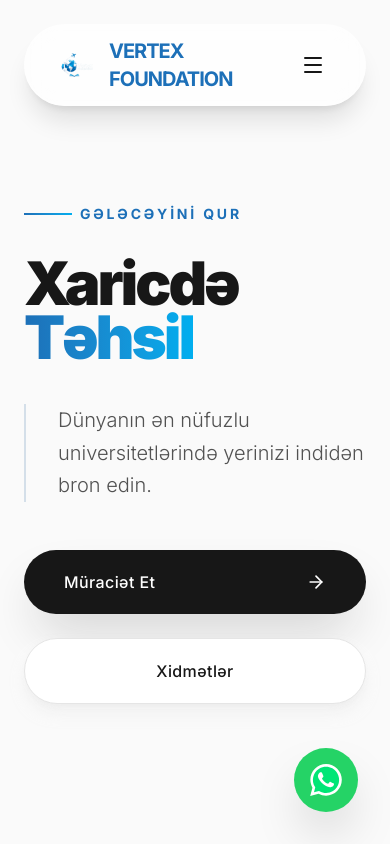
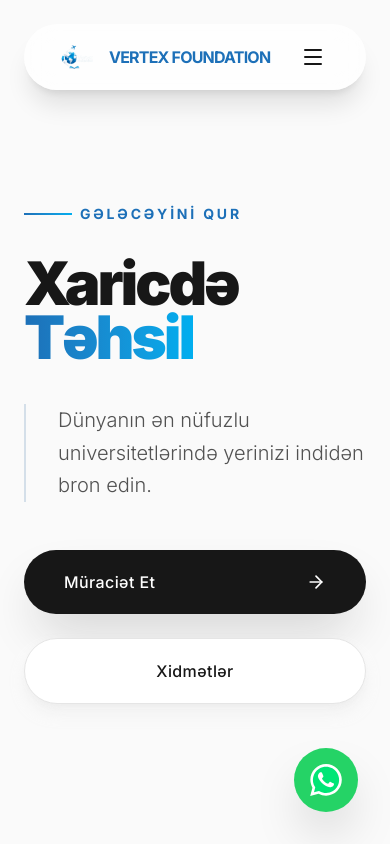
Before and after one commit to gudratnuriyev/VTX.AZ, a React (Vite) app: page / in a window 390 px wide. Shown: the top 844 px of the page. Built offline with nearby package versions, Linux system fonts and the light colour scheme.

Commit message:
feat: introduce initial React application structure and Navbar component

```diff
--- a/components/Navbar.tsx
+++ b/components/Navbar.tsx
@@ -18,7 +18,7 @@ export const Navbar: React.FC = () => {
           {/* Logo */}
           <a href="#" className="flex items-center space-x-3 group">
             <img src="/logo.png" alt={BRAND_NAME} className="h-10 w-auto group-hover:scale-105 transition-transform duration-300" />
-            <span className="text-xl font-bold tracking-tighter text-vtx-primary transition-colors duration-300">
+            <span className="text-base sm:text-xl font-bold tracking-tighter text-vtx-primary transition-colors duration-300">
               {BRAND_NAME.toUpperCase()}
             </span>
           </a>
```
Also changed, not shown: 4 other files (tests, documents, lock files or other folders).
